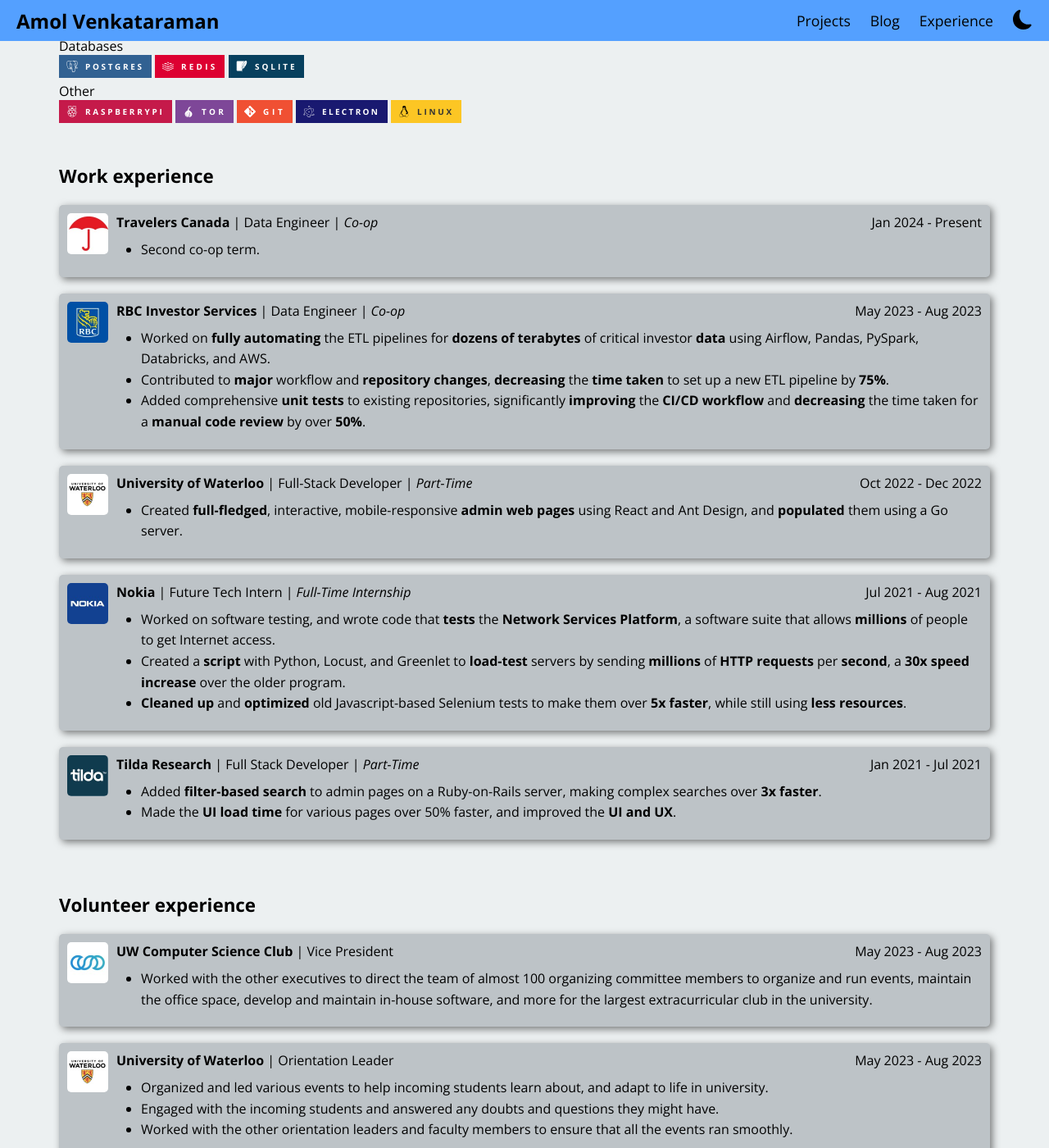
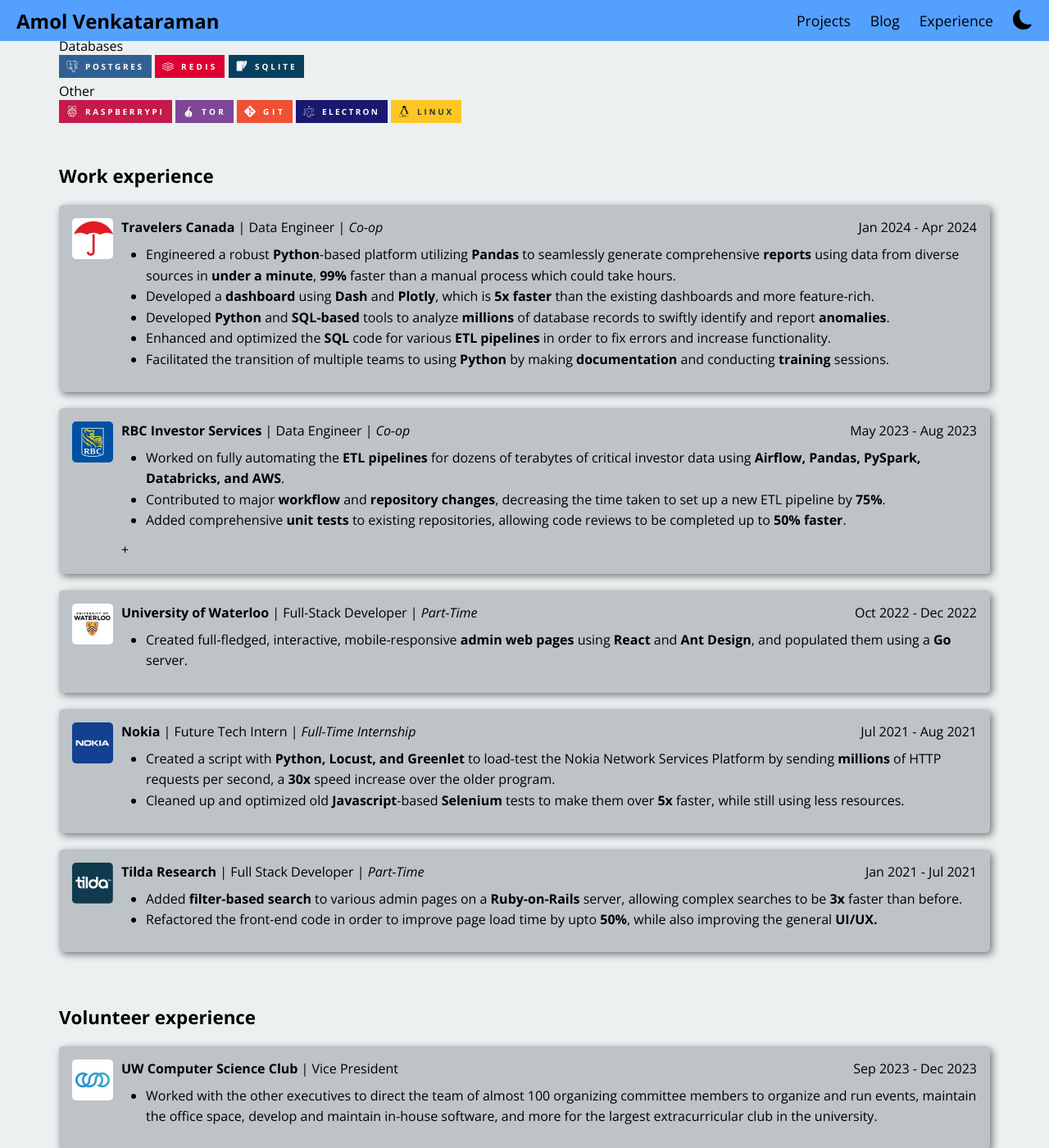
Before and after one commit to amolvenkataraman/amolvenkataraman.github.io, a Jekyll site: the page built from experience.html, in a window 1280 px wide and 1400 px high, scrolled down 320 px. Shown: the whole window at 82% size. Built offline with Jekyll 4.4.1, drawn with Linux system fonts in a browser that asks for light colours; some of the changed text lies outside the part shown.

Commit message:
Experience update W2024

```diff
--- a/experience.html
+++ b/experience.html
@@ -64,11 +64,15 @@ permalink: /experience/
                 <div class="slab-text">
                     <div class="slab-title">
                         <div class="st-left"><b>Travelers Canada</b>&nbsp|&nbspData Engineer&nbsp|&nbsp<i>Co-op</i></div>
-                        <div class="st-right">Jan 2024 - Present</div>
+                        <div class="st-right">Jan 2024 - Apr 2024</div>
                     </div>
                     <div class="slab-description">
                         <ul>
-                            <li>Second co-op term.</li>
+                            <li>Engineered a robust <b>Python</b>-based platform utilizing <b>Pandas</b> to seamlessly generate comprehensive <b>reports</b> using data from diverse sources in <b>under a minute</b>, <b>99%</b> faster than a manual process which could take hours.</li>
+                            <li>Developed a <b>dashboard</b> using <b>Dash</b> and <b>Plotly</b>, which is <b>5x faster</b> than the existing dashboards and more feature-rich.</li>
+                            <li>Developed <b>Python</b> and <b>SQL-based</b> tools to analyze <b>millions</b> of database records to swiftly identify and report <b>anomalies</b>.</li>
+                            <li>Enhanced and optimized the <b>SQL</b> code for various <b>ETL pipelines</b> in order to fix errors and increase functionality.</li>
+                            <li>Facilitated the transition of multiple teams to using <b>Python</b> by making <b>documentation</b> and conducting <b>training</b> sessions.</li>
                         </ul>
                     </div>
                 </div>
@@ -85,10 +89,10 @@ permalink: /experience/
                     </div>
                     <div class="slab-description">
                         <ul>
-                            <li>Worked on <b>fully automating</b> the ETL pipelines for <b>dozens of terabytes</b> of critical investor <b>data</b> using Airflow, Pandas, PySpark, Databricks, and AWS.</li>
-                            <li>Contributed to <b>major</b> workflow and <b>repository changes</b>, <b>decreasing</b> the <b>time taken</b> to set up a new ETL pipeline by <b>75%</b>.</li>
-                            <li>Added comprehensive <b>unit tests</b> to existing repositories, significantly <b>improving</b> the <b>CI/CD workflow</b> and <b>decreasing</b> the time taken for a <b>manual code review</b> by over <b>50%</b>.</li>
-                        </ul>
+                            <li>Worked on fully automating the <b>ETL pipelines</b> for dozens of terabytes of critical investor data using <b>Airflow, Pandas, PySpark, Databricks, and AWS</b>.</li>
+                            <li>Contributed to major <b>workflow</b> and <b>repository changes</b>, decreasing the time taken to set up a new ETL pipeline by <b>75%</b>.</li>
+                            <li>Added comprehensive <b>unit tests</b> to existing repositories, allowing code reviews to be completed up to <b>50% faster</b>.</li>
+                        </ul>+
                     </div>
                 </div>
             </div>
@@ -104,7 +108,7 @@ permalink: /experience/
                     </div>
                     <div class="slab-description">
                         <ul>
-                            <li>Created <b>full-fledged</b>, interactive, mobile-responsive <b>admin web pages</b> using React and Ant Design, and <b>populated</b> them using a Go server.</li>
+                            <li>Created full-fledged, interactive, mobile-responsive <b>admin web pages</b> using <b>React</b> and <b>Ant Design</b>, and populated them using a <b>Go</b> server.</li>
                         </ul>
                     </div>
                 </div>
@@ -121,9 +125,8 @@ permalink: /experience/
                     </div>
                     <div class="slab-description">
                         <ul>
-                            <li>Worked on software testing, and wrote code that <b>tests</b> the <b>Network Services Platform</b>, a software suite that allows <b>millions</b> of people to get Internet access.</li>
-                            <li>Created a <b>script</b> with Python, Locust, and Greenlet to <b>load-test</b> servers by sending <b>millions</b> of <b>HTTP requests</b> per <b>second</b>, a <b>30x speed increase</b> over the older program.</li>
-                            <li><b>Cleaned up</b> and <b>optimized</b> old Javascript-based Selenium tests to make them over <b>5x faster</b>, while still using <b>less resources</b>.</li>
+                            <li>Created a script with <b>Python, Locust, and Greenlet</b> to load-test the Nokia Network Services Platform by sending <b>millions</b> of HTTP requests per second, a <b>30x</b> speed increase over the older program.</li>
+                            <li>Cleaned up and optimized old <b>Javascript</b>-based <b>Selenium</b> tests to make them over <b>5x</b> faster, while still using less resources.</li>
                         </ul>
                     </div>
                 </div>
@@ -140,8 +143,8 @@ permalink: /experience/
                     </div>
                     <div class="slab-description">
                         <ul>
-                            <li>Added <b>filter-based search</b> to admin pages on a Ruby-on-Rails server, making complex searches over <b>3x faster</b>.</li>
-                            <li>Made the <b>UI load time</b> for various pages over 50% faster, and improved the <b>UI and UX</b>.</li>
+                            <li>Added <b>filter-based search</b> to various admin pages on a <b>Ruby-on-Rails</b> server, allowing complex searches to be <b>3x</b> faster than before.</li>
+                            <li>Refactored the front-end code in order to improve page load time by upto <b>50%</b>, while also improving the general <b>UI/UX.</b></li>
                         </ul>
                     </div>
                 </div>
@@ -161,7 +164,7 @@ permalink: /experience/
                 <div class="slab-text">
                     <div class="slab-title">
                         <div class="st-left"><b>UW Computer Science Club</b>&nbsp|&nbspVice President</div>
-                        <div class="st-right">May 2023 - Aug 2023</div>
+                        <div class="st-right">Sep 2023 - Dec 2023</div>
                     </div>
                     <div class="slab-description">
                         <ul>
@@ -178,7 +181,7 @@ permalink: /experience/
                 <div class="slab-text">
                     <div class="slab-title">
                         <div class="st-left"><b>University of Waterloo</b>&nbsp|&nbspOrientation Leader</div>
-                        <div class="st-right">May 2023 - Aug 2023</div>
+                        <div class="st-right">Sep 2023</div>
                     </div>
                     <div class="slab-description">
                         <ul>
@@ -197,7 +200,7 @@ permalink: /experience/
                 <div class="slab-text">
                     <div class="slab-title">
                         <div class="st-left"><b>Sir John A Macdonald C.I. Coding Club</b>&nbsp|&nbspPresident and Lead Mentor</div>
-                        <div class="st-right">May 2023 - Aug 2023</div>
+                        <div class="st-right">Oct 2021 - Jun 2022</div>
                     </div>
                     <div class="slab-description">
                         <ul>
@@ -215,7 +218,7 @@ permalink: /experience/
                 <div class="slab-text">
                     <div class="slab-title">
                         <div class="st-left"><b>Sir John A Macdonald C.I. Math Club</b>&nbsp|&nbspCo-President</div>
-                        <div class="st-right">May 2023 - Aug 2023</div>
+                        <div class="st-right">Oct 2021 - Jun 2022</div>
                     </div>
                     <div class="slab-description">
                         <ul>
--- a/static/styles.css
+++ b/static/styles.css
@@ -398,7 +398,7 @@ a, a:hover, a:visited {
     margin-bottom: 20px;
     box-shadow: 3px 3px 10px rgba(0, 0, 0, 0.5);
     display: flex;
-    padding: 10px;
+    padding: 16px;
 }
 
 .slab-image {
```
